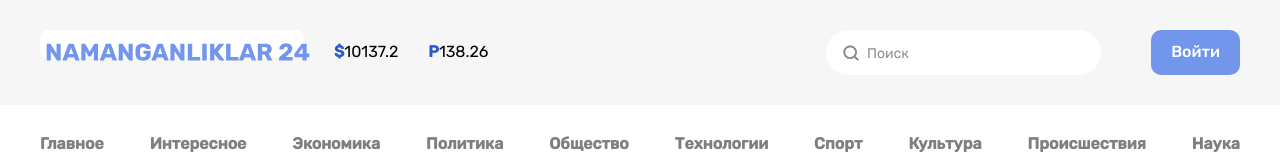
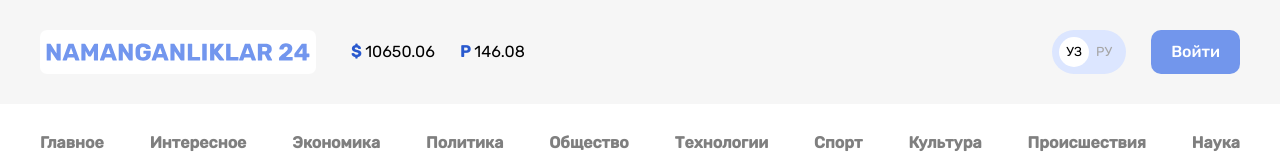
Before and after one commit to Sarvar-Dev/N24, a plain HTML site: page index.html in a window 1280 px wide. Shown: the top 160 px of the page. Drawn offline with Linux system fonts and the light colour scheme.

Commit message:
Add site header new additions

```diff
--- a/css/style.css
+++ b/css/style.css
@@ -27,20 +27,7 @@ body{
     margin-right: auto;
     margin-left: auto;
 }
-/* BUTTON */
-.button {
-    font-weight: 500;
-    font-size: 16px;
-    display: inline-block;
-    text-decoration: none;
-    text-align: center;
-    padding: 13px 20px;
-    border-radius:10px;
-}
-.button-primary{
-    background-color:#7296EC;
-    color:#fff;
-}
+
 /* SITE-HEADER */
 .site-header {
     padding-bottom:50px;
@@ -57,10 +44,9 @@ body{
     text-align: center;
 }
 .namanganlik-img {
-    width: 264px;
-    height: 28px    ;
     display: flex;
     padding: 8px 6px;
+    margin-right: 35px;
     border-radius: 7px;
     background-color: #fff;
 }
@@ -72,31 +58,68 @@ body{
     opacity: 0.6    ;
 }
 /* CURRENCY_RATES */
-.site-number {
+.currency-rates {
     display: flex;
     align-items:center;
     margin: 0;
     padding: 0;
     list-style: none;
-    margin-left: 30px;
+    margin-right: auto;
 }
-b{
+.currency-rates-item:not(:last-child){
+    margin-right: 25px;
+}
+.currency-rates-mark{
     color:#2959CE;
 }
-.site-number:nth-last-child(2n){
-    margin-right:auto;
-}
+
 .img-poisk {
     margin-right: 25px;
 }
-.Langbutton{
+/* LAng button */
+.lang-toggle{
+    display: flex;
+    padding:7px;
     margin-right: 25px;
+    border-radius:39px;
+    background-color: #dce6ff;
+
+}
+.lang-toggle-link{
+    width: 30px;
+    height: 30px;
+    border-radius:50%;
+    font-size: 13px;
+    line-height: 30px;
+    color: #a6a6a6;
+    text-align: center;
+    text-decoration: none;
+
+}
+.lang-toggle-link-active{
+    background-color: #fff;
+    color:#000;
+}
+/* /* BUTTON */
+.button {
+    font-weight: 500;
+    font-size: 16px;
+    display: inline-block;
+    text-decoration: none;
+    text-align: center;
+    padding: 13px 20px;
+    border-radius:10px;
+}
+.button-primary{
+    background-color:#7296EC;
+    color:#fff;
 }
 .site-header-bottom{
     display: flex;
     justify-content: space-between;
     list-style: none;
     padding:0;
+
 }
 .site-navbar-item a{
     text-decoration: none;
--- a/index.html
+++ b/index.html
@@ -20,14 +20,27 @@
         <div class="site-header-top">
             <div class="site-header-top-container container">
                 <!-- LOGO -->
+                <a class="namanganlik-img" href="index.html">
+                   <img  src="img/logo.svg" alt="logo" width="264" height="28"></a>
+                    <!-- CURRENCY RATES -->
+                    <ul class="currency-rates">
+                        <li class="currency-rates-item">
+                            <b class="currency-rates-mark">$</b>
+                            <span class="currency-rates-value">10650.06</span>
+                        </li>
+                        <li class="currency-rates-item">
+                            <b class="currency-rates-mark">P</b>
+                            <span class="currency-rates-value">146.08</span>
+                        </li>
+                    </ul>
 
-                    <div class="namanganlik-img"><img  src="img/logo.svg" alt="logo" width="264" height="28"></div>
-                    <!-- CURRENCY RATES -->
-                    <p class="site-number"> <b>$ </b> 10137.2</p>
-                    <p class="site-number"><b>P </b>138.26</p>
-                    <img class="img-poisk" src="img/Поиск.svg" alt="">
                     <!-- GLOBAL SEARCH FORM -->
-                    <img class="Langbutton" src="img/ру уз.svg" alt="">
+
+                    <!-- LANG TOGGLE -->
+                    <div class="lang-toggle">
+                        <a class="lang-toggle-link lang-toggle-link-active" href="index.html">УЗ</a>
+                        <a class="lang-toggle-link" href="index.html/ru">РУ</a>
+                    </div>
                     <!-- AUTH FORM -->
                     <a class="button button-primary" href="#">Войти</a>
 
```
